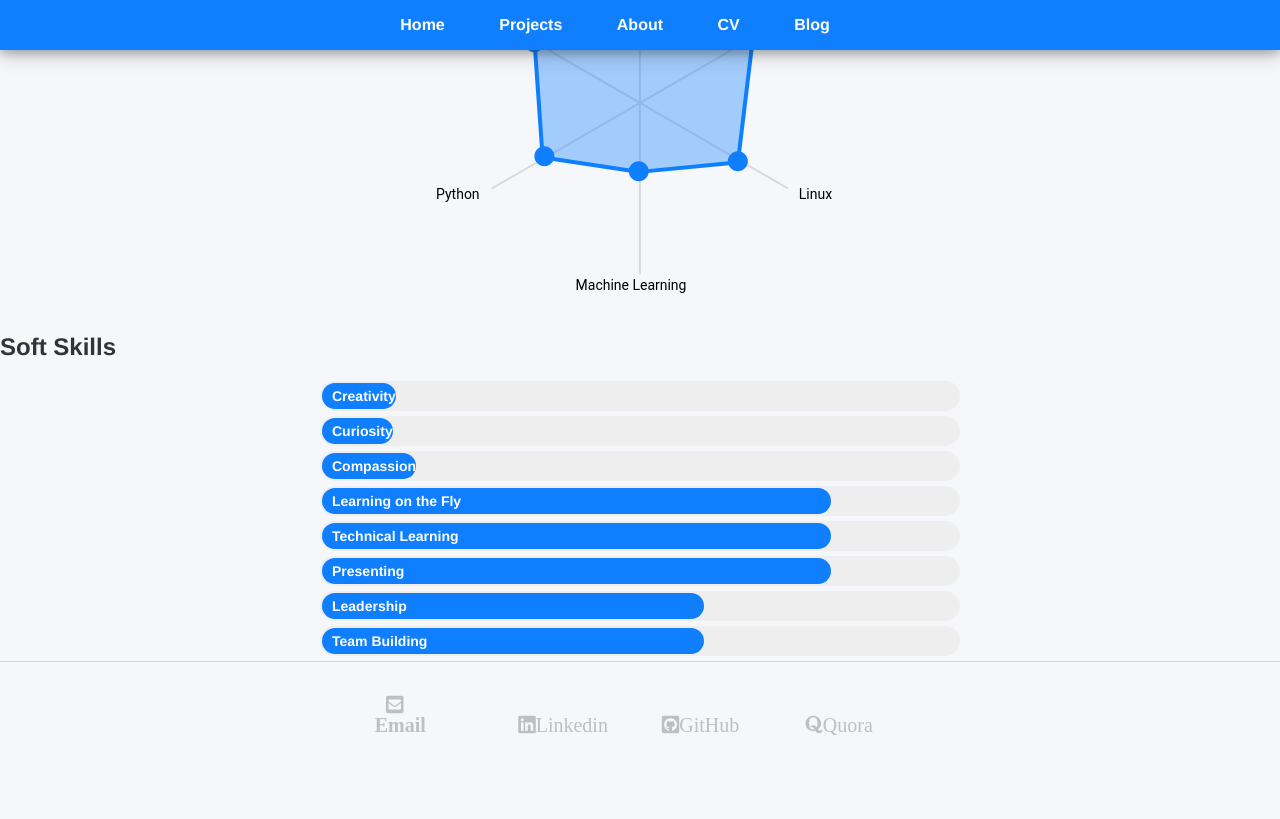
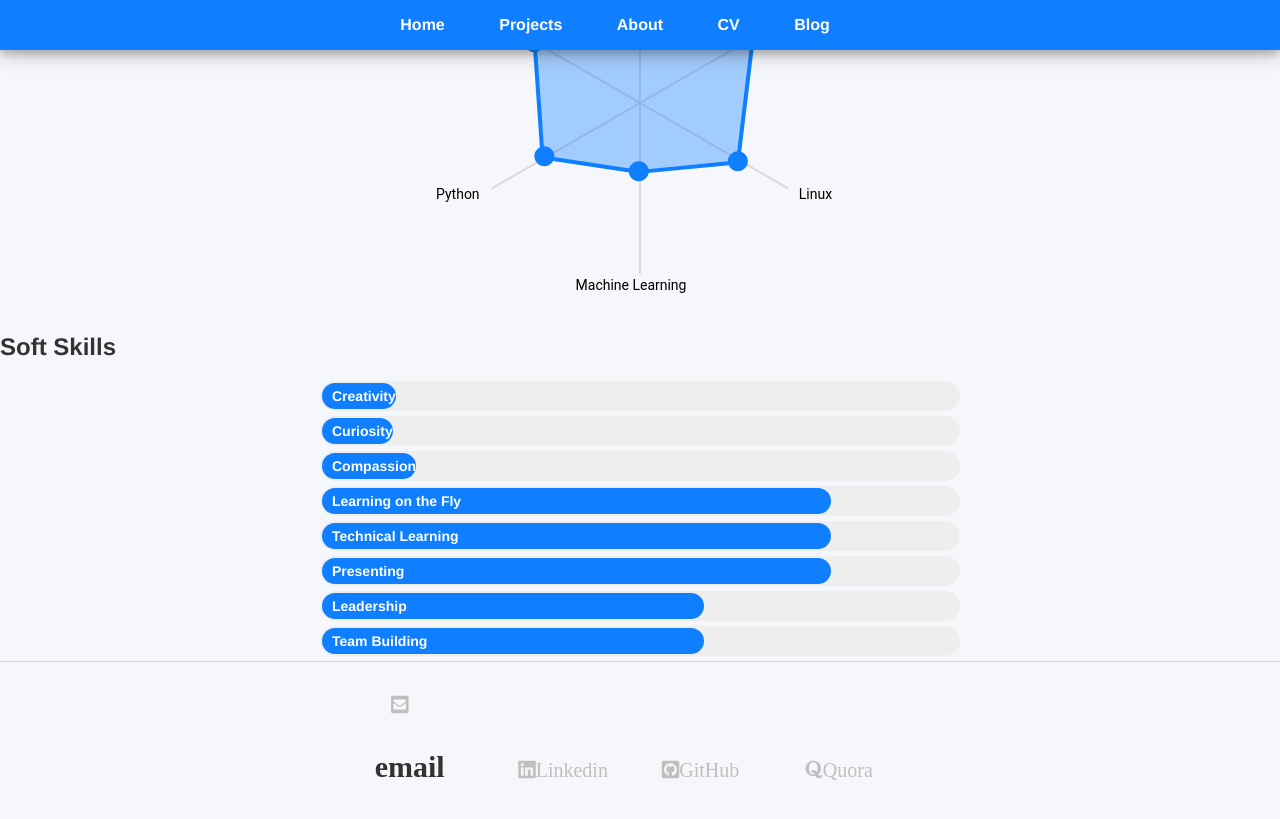
Before and after one commit to mayabenowitz/mayabenowitz.github.io, a Jekyll site: the page built from index.html, in a window 1280 px wide and 900 px high, scrolled down 1734 px. Shown: the top 819 px of the window. Built offline with Jekyll 4.4.1, drawn with Linux system fonts in a browser that asks for light colours; nearby versions of some CDN libraries.

Commit message:
Update default.html

```diff
--- a/_layouts/default.html
+++ b/_layouts/default.html
@@ -48,7 +48,7 @@
 			</div><!-- /.container -->
 			<footer>
 	    		<ul>
-	        		<li><a href="mailto:mayabenowitz@gmail.com" style="font-size: 20px; color: #bfbfbf" class="fas fa-envelope-square"> &nbsp; Email</a></li>
+	        		<li><a href="mailto:mayabenowitz@gmail.com" style="font-size: 20px; color: #bfbfbf" class="fas fa-envelope-square"><p style="padding-right: 5px;">email</p></a></li>
 				<li><a href="https://linkedin.com/in/maya-benowitz" style="font-size: 20px; color: #bfbfbf" class="fab fa-linkedin">Linkedin</a></li>
 	  			<li><a href="https://github.com/mayabenowitz" style="font-size: 20px; color: #bfbfbf" class="fab fa-github-square">GitHub</a></li>
 				<li><a href="https://quora.com/profile/M-P-Benowitz-1" style="font-size: 20px; color: #bfbfbf" class="fab fa-quora">Quora</a></li>
```
